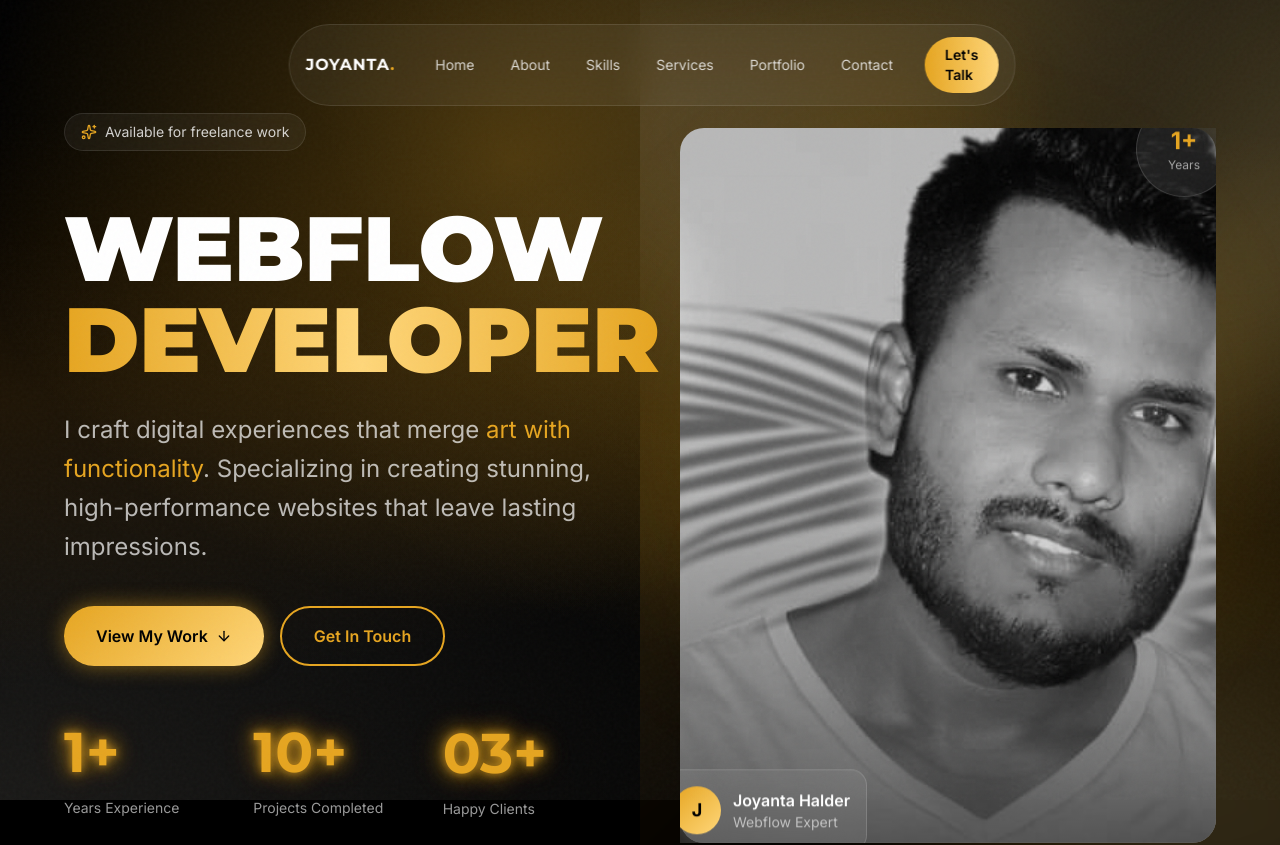
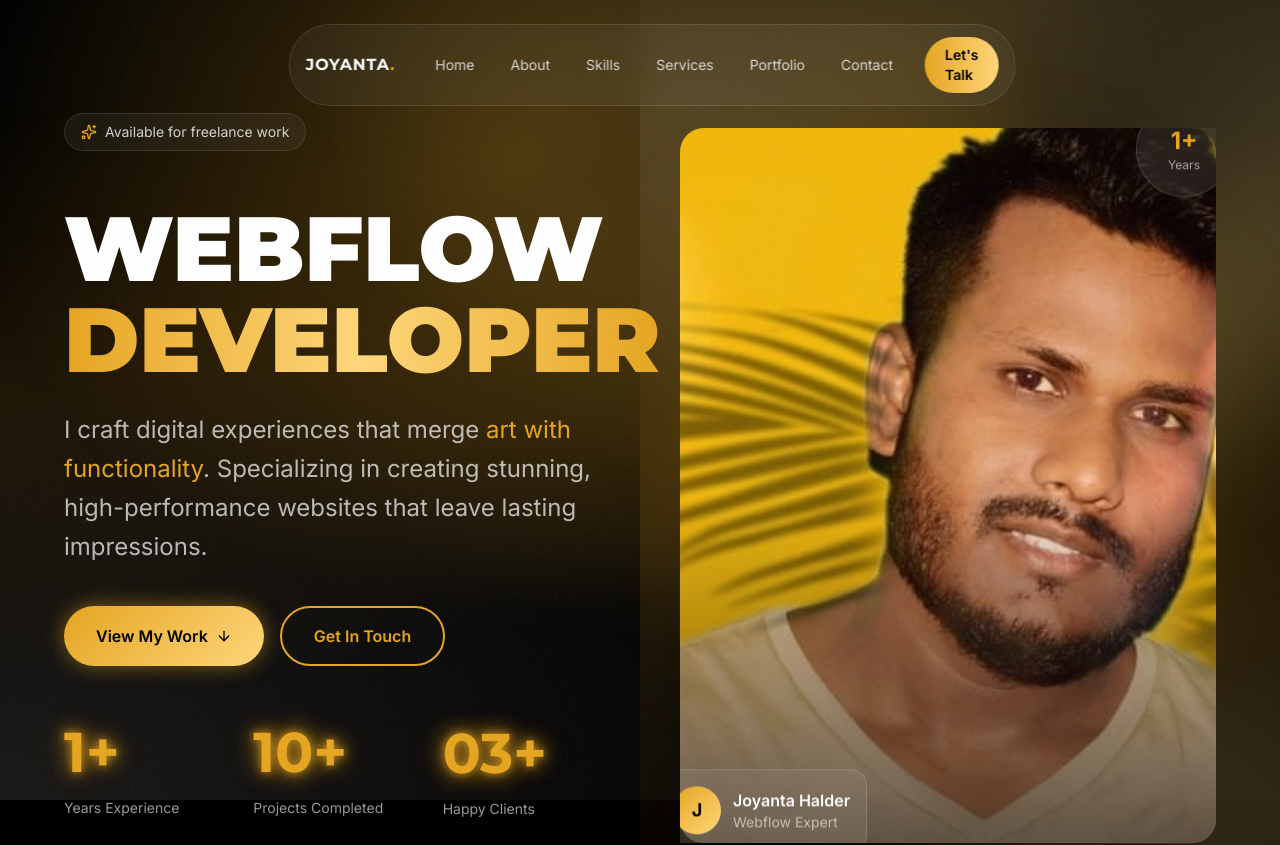
Before and after one commit to joy11122/joyantoportfoliowithmesh, a React (Vite) app: page / in a window 1280 px wide. Shown: the top 845 px of the page. Built offline with nearby package versions, Linux system fonts and the light colour scheme.

Commit message:
Hero fix

```diff
--- a/src/sections/Hero.tsx
+++ b/src/sections/Hero.tsx
@@ -214,14 +214,14 @@
             <div className="order-1 lg:order-2 relative">
               <div
                 ref={imageRef}
-                className="relative aspect-[3/4] mx-auto lg:max-w-none"
+                className="relative aspect-[3/4] mx-auto"
               >
                 {/* Image Frame */}
                 <div className="absolute inset-0 rounded-3xl overflow-hidden">
                   <img
                     src="/hero.jpg"
                     alt="Joyanta Halder"
-                    className="w-full h-full object-cover grayscale hover:grayscale-0 transition-all duration-700"
+                    className="w-full h-full object-cover transition-all duration-700"
                   />
                   {/* Gradient Overlay */}
                   <div className="absolute inset-0 bg-gradient-to-t from-black/60 via-transparent to-transparent" />
```
